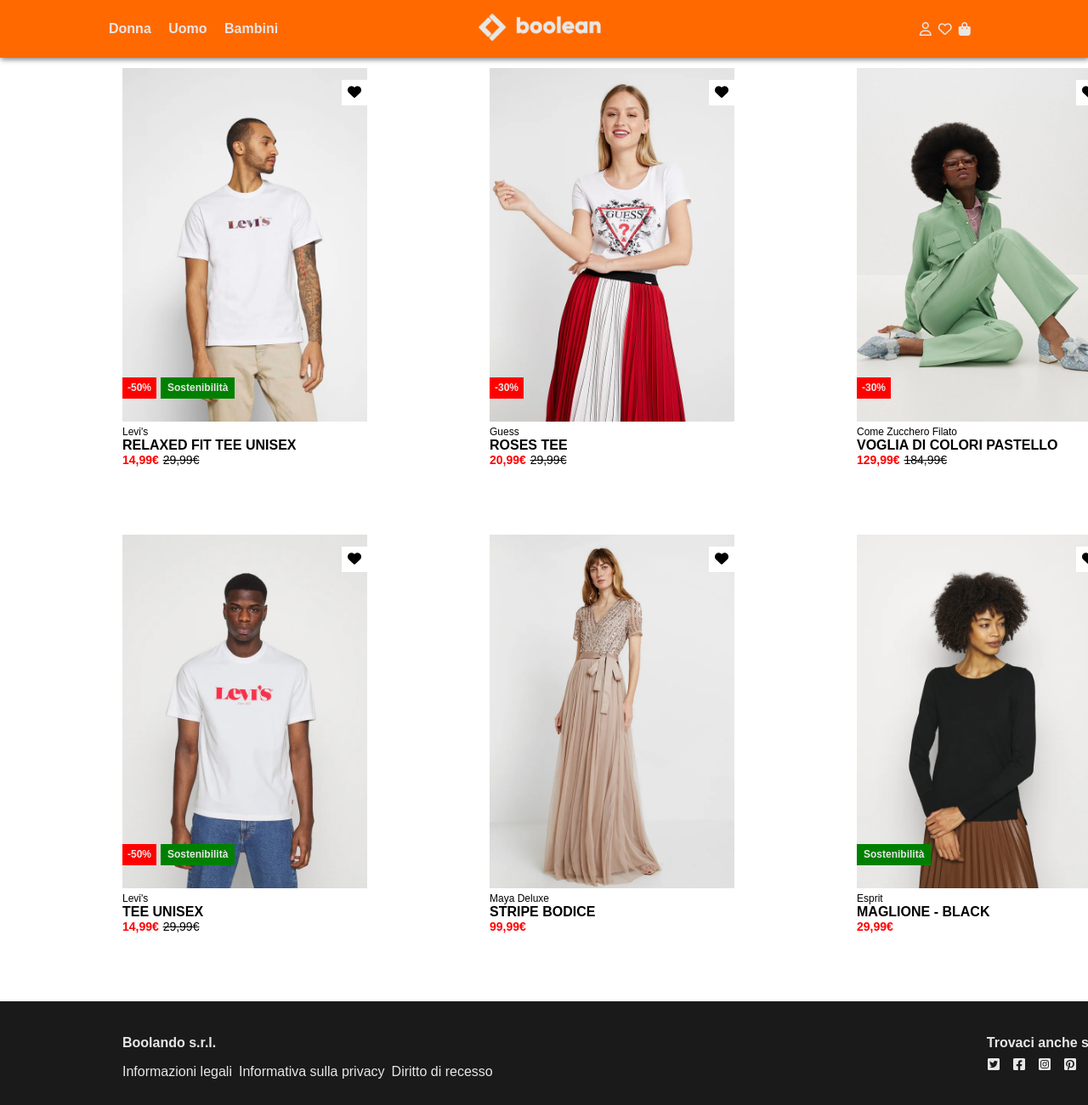
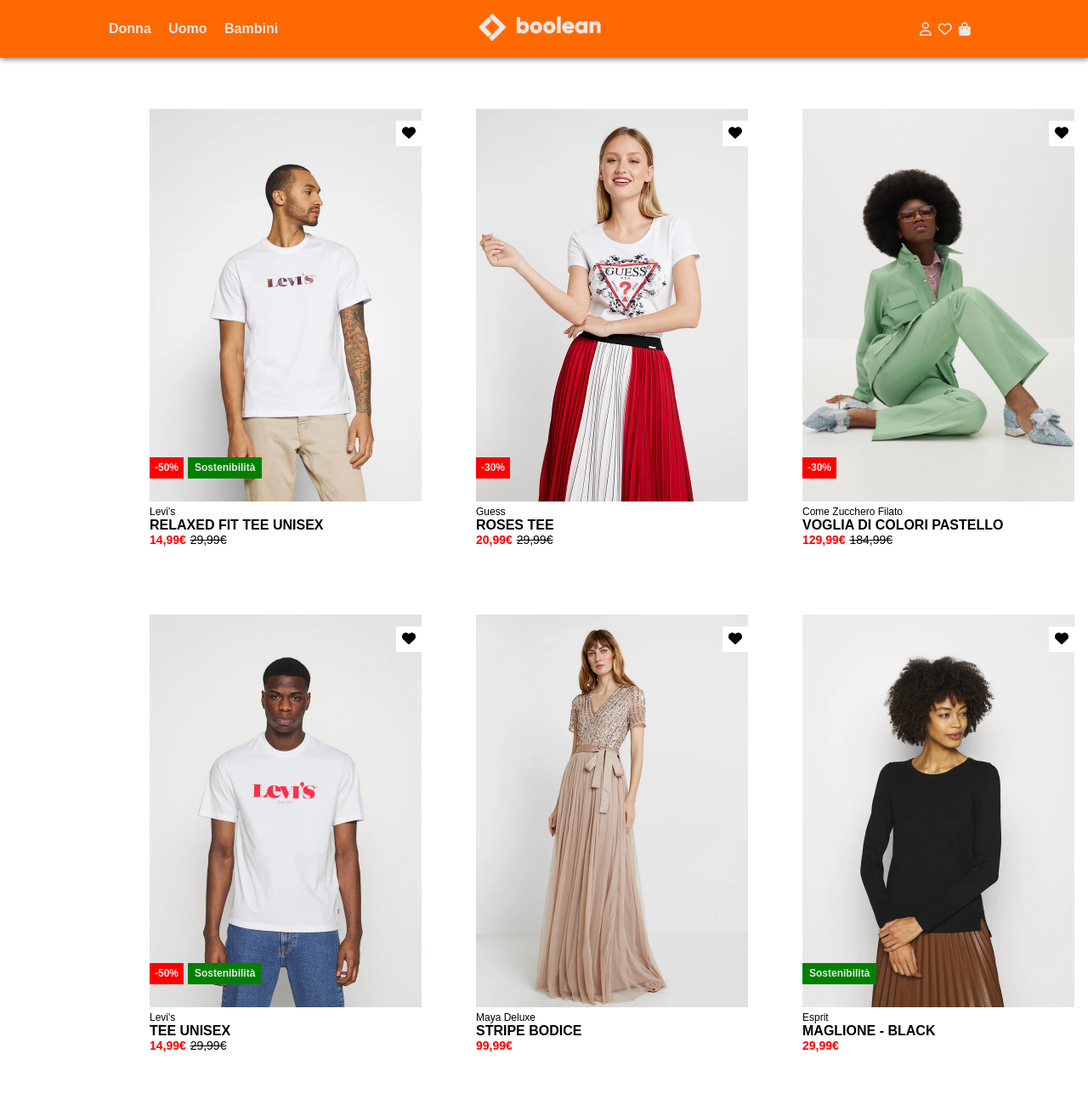
Before and after one commit to Francesco-Munafo/html-css-boolando, a plain HTML site: page index.html in a window 1280 px wide. Shown: the top 1300 px of the page at 85% size. Drawn offline with Linux system fonts and the light colour scheme.

Commit message:
Change col-3 to col-4 Add padding to main

```diff
--- a/assets/style.css
+++ b/assets/style.css
@@ -8,6 +8,10 @@
 body {
     min-width: 1440px;
     font-family: Arial, Helvetica, sans-serif;
+}
+
+main{
+    padding-top: 3rem;
 }
 
 .list-inline {
@@ -54,7 +58,7 @@
     line-height: 30px;
 }
 
-.col-3:hover>.img1 {
+.col-4:hover>.img1 {
     display: none;
 }
 
@@ -62,7 +66,7 @@
     display: none;
 }
 
-.col-3:hover>.img2 {
+.col-4:hover>.img2 {
     display: inline;
 }
 
@@ -96,7 +100,7 @@
 }
 
 
-.col-3:last-of-type .sust {
+.col-4:last-of-type .sust {
     left: 0
 }
 
@@ -163,9 +167,10 @@
     display: flex;
 }
 
-.col-3 {
-    width: calc(100% /12 * 3);
+.col-4 {
+    width: calc(100% /12 * 4);
     position: relative;
+    margin: 0 2rem;
 }
 
 .col-2 {
--- a/index.html
+++ b/index.html
@@ -39,7 +39,7 @@
         <main>
             <div class="container">
                 <div class="row center py-5">
-                    <div class="col-3">
+                    <div class="col-4">
                         <img class="img-fluid img1" src="./assets/img/1.webp"
                             alt>
                         <img class="img-fluid img2" src="./assets/img/1b.webp"
@@ -53,7 +53,7 @@
                         <div class="model">RELAXED FIT TEE UNISEX</div>
                         <div class="price">14,99€<span>29,99€</span></div>
                     </div>
-                    <div class="col-3">
+                    <div class="col-4">
                         <img class="img-fluid img1" src="./assets/img/2.webp"
                             alt>
                         <img class="img-fluid img2" src="./assets/img/2b.webp"
@@ -66,7 +66,7 @@
                         <div class="model">ROSES TEE</div>
                         <div class="price">20,99€<span>29,99€</span></div>
                     </div>
-                    <div class="col-3">
+                    <div class="col-4">
                         <img class="img-fluid img1" src="./assets/img/3.webp"
                             alt>
                         <img class="img-fluid img2" src="./assets/img/3b.webp"
@@ -81,7 +81,7 @@
                     </div>
                 </div>
                 <div class="row center py-5">
-                    <div class="col-3">
+                    <div class="col-4">
                         <img class="img-fluid img1" src="./assets/img/4.webp"
                             alt>
                         <img class="img-fluid img2" src="./assets/img/4b.webp"
@@ -95,7 +95,7 @@
                         <div class="model">TEE UNISEX</div>
                         <div class="price">14,99€<span>29,99€</span></div>
                     </div>
-                    <div class="col-3">
+                    <div class="col-4 ">
                         <img class="img-fluid img1" src="./assets/img/5.webp"
                             alt>
                         <img class="img-fluid img2" src="./assets/img/5b.webp"
@@ -108,7 +108,7 @@
                         <div class="model">STRIPE BODICE</div>
                         <div class="price">99,99€</div>
                     </div>
-                    <div class="col-3">
+                    <div class="col-4">
                         <img class="img-fluid img1" src="./assets/img/6.webp"
                             alt>
                         <img class="img-fluid img2" src="./assets/img/6b.webp"
```
